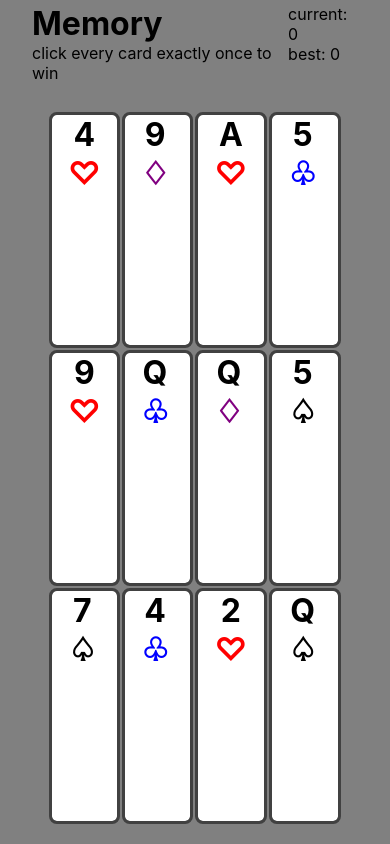
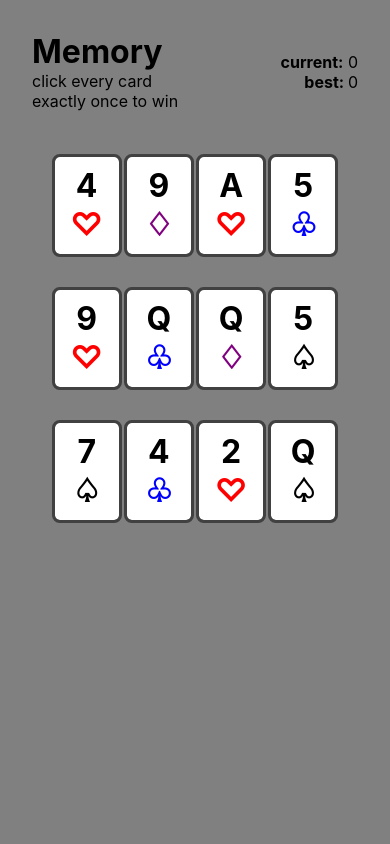
Before and after one commit to blayzeon/memory-card, a React app: page / in a window 390 px wide. Built offline with nearby package versions, Linux system fonts and the light colour scheme.

Commit message:
add dynamic card styling

```diff
--- a/src/components/App.css
+++ b/src/components/App.css
@@ -1,3 +1,7 @@
+html {
+  min-width: 375px;
+}
+
 html,
 body,
 #root,
@@ -30,31 +34,6 @@ p {
   gap: 0.5rem;
 }
 
-.card {
-  height: 100%;
-  width: 100%;
-  border: 1px solid black;
-  background-color: #fff;
-  border-radius: 0.5rem;
-}
-
-.card:hover {
-  cursor: pointer;
-  filter: drop-shadow(0 0 0.75rem orange);
-}
-
-.card img {
-  margin: 0.5rem;
-  border: 1px solid black;
-  border-radius: 0.5rem;
-  height: 70%;
-  width: 70%;
-}
-
-.card > p {
-  padding: 0.5rem;
-}
-
 .flex {
   display: flex;
 }
@@ -68,8 +47,22 @@ p {
 .space-between {
   width: 100%;
   justify-content: space-between;
+  align-items: center;
+  gap: 3rem;
+}
+
+.space-between > * {
+  min-width: 8rem;
 }
 
 .margin-bottom {
   margin-bottom: 2rem;
 }
+
+.text-start {
+  text-align: start;
+}
+
+.text-end {
+  text-align: end;
+}
--- a/src/components/App.js
+++ b/src/components/App.js
@@ -21,13 +21,18 @@ function App() {
   return (
     <div className="container">
       <div className="flex space-between margin-bottom">
-        <div>
+        <div className="text-start">
           <h1>Memory</h1>
           <p>click every card exactly once to win</p>
         </div>
-        <div>
-          <p>current: {score}</p>
-          <p>best: {bestScore}</p>
+        <div className="text-end">
+          <p>
+            <strong>current:</strong> {score}
+          </p>
+          <p>
+            <strong>best: </strong>
+            {bestScore}
+          </p>
         </div>
       </div>
       <Deck score={incrScore} reset={resetScore} />
--- a/src/components/Card.css
+++ b/src/components/Card.css
@@ -1,11 +1,14 @@
+* {
+  box-sizing: border-box;
+}
+
 .card-container {
-  font-size: (-0.875rem + 8.333vw);
+  font-size: calc(-0.5rem + 4vw);
   display: grid;
   grid-template-columns: 1fr;
   align-items: center;
   background-color: white;
   border-radius: 0.3rem;
-  padding: 0 0.5rem;
   aspect-ratio: 1 / 1.5;
   font-weight: bold;
   outline: 0.2rem solid rgb(65, 65, 65);
@@ -15,10 +18,6 @@
   cursor: pointer;
   filter: drop-shadow(0 0 0.75rem rgb(219, 239, 255));
   outline: 0.2rem solid black;
-}
-
-.card-container > div {
-  padding: 0 0.5rem;
 }
 
 .card-spades {
@@ -40,15 +39,16 @@
 .card-pair {
   display: flex;
   flex-direction: column;
-  align-items: center;
 }
 
 .card-left {
   justify-self: start;
+  margin-left: clamp(0.5rem, (0.5rem + 2vw), 1rem);
 }
 
 .card-right {
   justify-self: end;
+  margin-right: 0.5rem;
 }
 
 .card-center {
@@ -56,17 +56,28 @@
   justify-self: center;
 }
 
-@media only screen and (min-width: 1200px) {
+@media only screen and (min-width: 1000px) {
   .card-container {
     font-size: xx-large;
   }
 }
 
 @media only screen and (max-width: 600px) {
-  .card-container {
+  .card-pair {
+    height: 100%;
+    width: 100%;
     font-size: xx-large;
+    justify-content: center;
+    align-items: center;
+    text-align: center;
   }
+
+  .card-left,
+  .card-right {
+    margin: 0;
+  }
+
   .large-screen {
-    visibility: hidden;
+    display: none;
   }
 }
```
